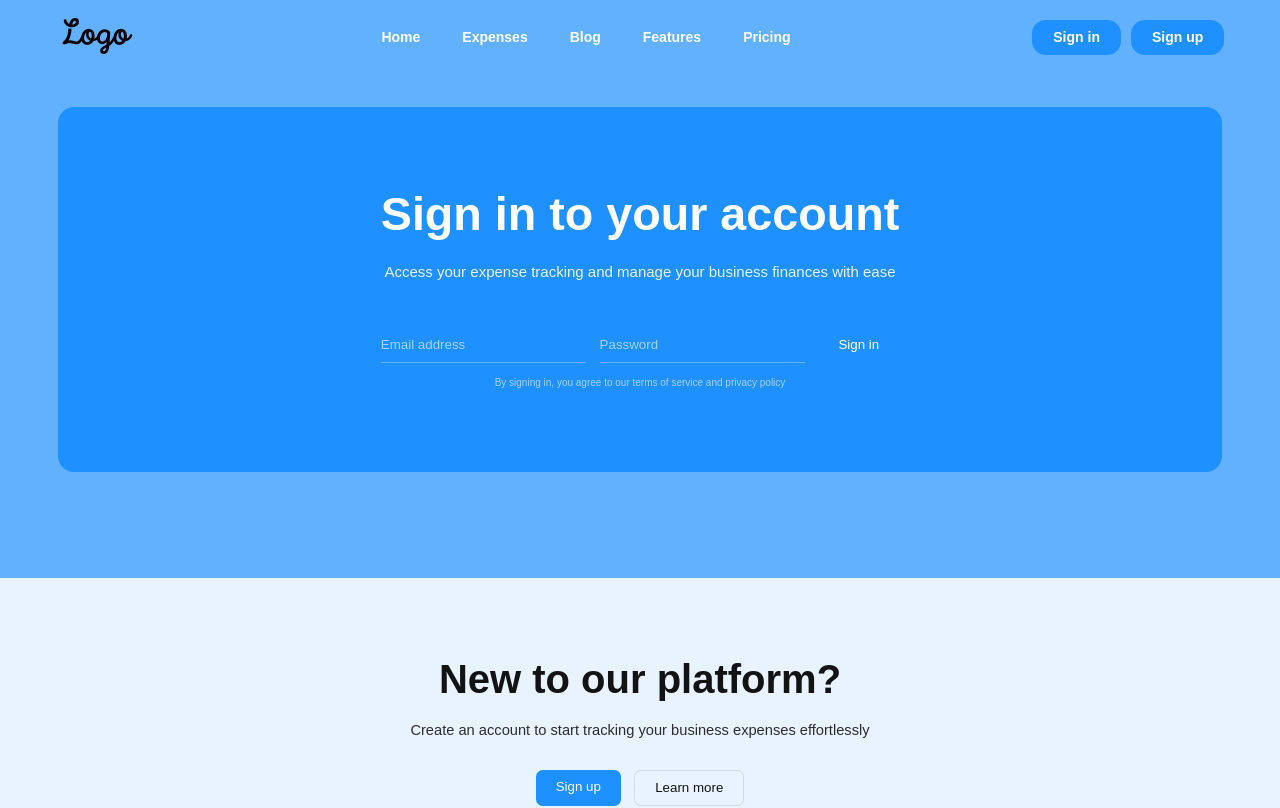
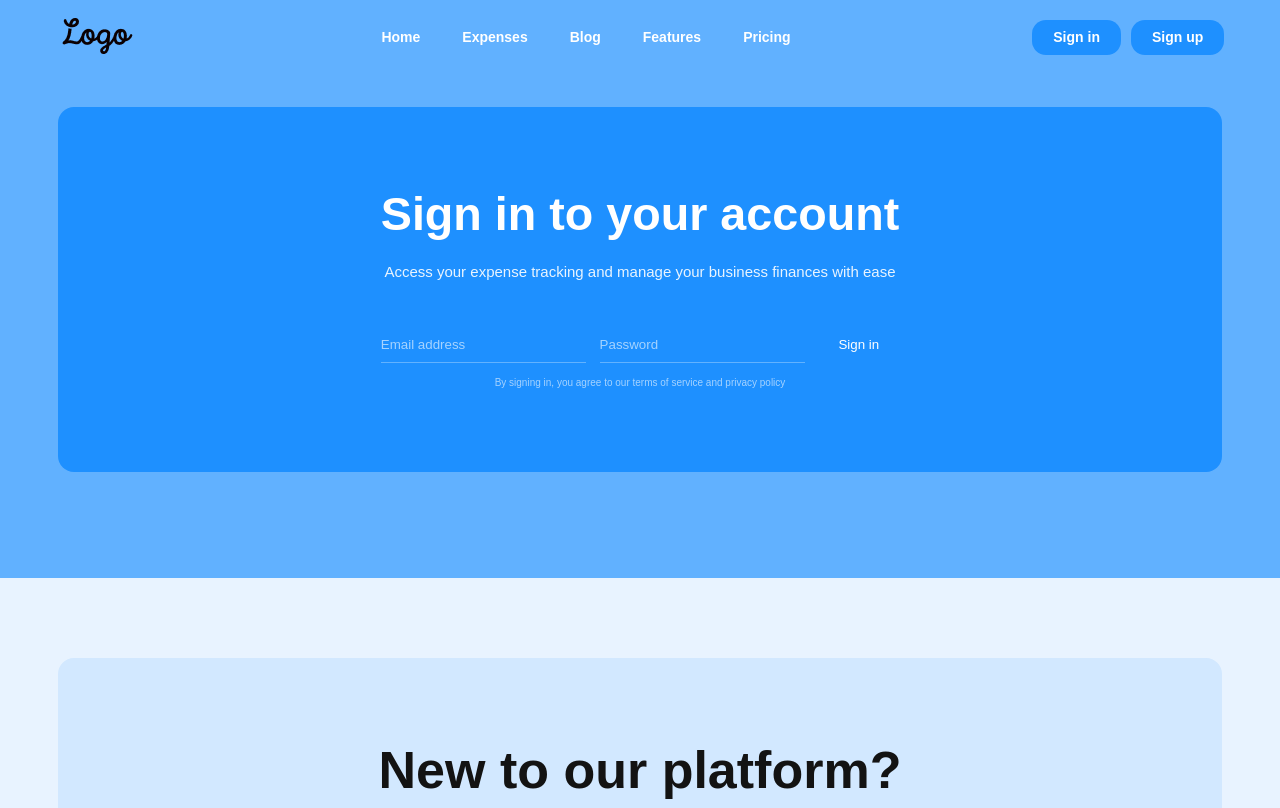
Before and after one commit to subzero783/receipt-scan, a Next.js app: page /login in a window 1280 px wide. Shown: the top 808 px of the page. Built offline with nearby package versions, Linux system fonts and the light colour scheme; no server answers; a web font is replaced by a local one.

Commit message:
RSSCN-46 Working on styling sign in page

```diff
--- a/assets/styles/login.css
+++ b/assets/styles/login.css
@@ -130,26 +130,30 @@
 
 .new-platform-card {
     text-align: center;
-    max-width: 600px;
+    background-color: var(--color-fourth);
+    padding: 85px 0;
+    width: 100%;
+    max-width: 91%;
+    border-radius: 16px;
 }
 
 .new-platform-card h2 {
-    font-size: 3em;
+    font-size: 52px;
     color: var(--color-dark);
-    margin-bottom: 0.5em;
+    margin-bottom: 24px;
     font-weight: 600;
 }
 
 .new-platform-card p {
     color: var(--color-neutral-600);
-    margin-bottom: 2em;
-    font-size: 1.1em;
+    margin-bottom: 32px;
+    font-size: 18px;
 }
 
 .action-buttons {
     display: flex;
     justify-content: center;
-    gap: 1em;
+    gap: 16px;
 }
 
 .btn-primary-blue {
```
